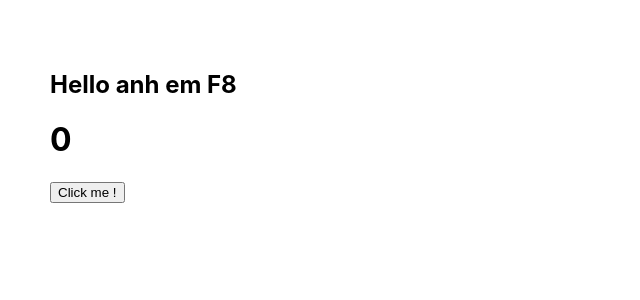
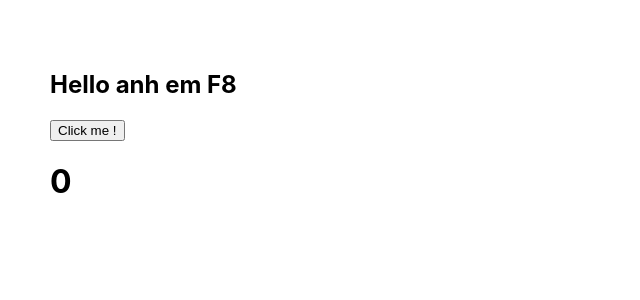
Before and after one commit to DaiCatPhan/Hooks, a React (Create React App) app: page / in a window 1280 px wide. Shown: the top 300 px of the page, without its empty margins (0-640 px from the left). Built offline with nearby package versions, Linux system fonts and the light colour scheme.

Commit message:
68. useCallback hook

```diff
--- a/src/App.jsx
+++ b/src/App.jsx
@@ -1,4 +1,4 @@
-import {  useState } from "react";
+import {  useCallback, useState } from "react";
 import Content from "./Content";
 
 
@@ -6,17 +6,31 @@ function App() {
 
   const [count , setCount] = useState(0)
 
-  const handleIncrease = () => {
-      setCount(prev => prev + 1)
-  }
+  const handleIncrease = useCallback(() => {
+    setCount(prev => prev + 1)
+  },[])
 
   return (
     <div className="App" style={{padding:50}}>
-      <Content/>
+      <Content onIncrease={handleIncrease}/>
       <h1 >{count}</h1>
-      <button onClick={handleIncrease}>Click me !</button>
     </div>
   );
 }
 
 export default App;
+
+// useCallback : tránh lặp lại những cái hàm  không cần thiết khi truyền props cho component con
+// Phải sài react memo thì mới dùng useCallback
+
+// lần 1 thì hàm handleIncrease được tạo ra và tham chiếu vào ô nhớ 1
+// khi bấm button thì setCount , chạy lại từ đầu và tạo ra function handleIncrease lại thì tham chiếu vào ô nhớ mới là 2
+// bên Content thằng memo nó đón đâu và so sánh  props là onIncrease bằng toán tử ===
+// thì 2 thằng có tham chiếu khác nhau nên nó tưởng là props hay đổi nên render lại
+
+
+// Khi sài thằng useCallback(callback , []) khi mà tạo hàm thì nó tham chiếu vào ô nhớ 1
+// Thì nó trả về tham chiếu 1 đó cho useCallback lưu ra ngoài component luôn , tự nó lưu
+// sau đó nó return lại cái tham chiếu đó cho biến handleIncrease
+// mà cái [deps] trống thì nó trả về tham chiếu trước đó
+// Nên tham chiếu được thêm vào không thay đổi thì k render lại
--- a/src/Content.jsx
+++ b/src/Content.jsx
@@ -1,18 +1,18 @@
 import { memo } from "react";
 
-function Content() {
+function Content({onIncrease}) {
     console.log('re-render');
 
 
     return (
         <>
            <h2>Hello anh em F8</h2>
+            <button onClick={onIncrease}>Click me !</button>
         </>
      );
 }
 
 export default memo(Content);
 
-// memo check các props của component Content xem nó có thay đỏi hay không
-// Nếu có thay đổi thì nó render lại component Content
-// Nếu k thay đổi thì nó khong render lại Content
+// useCallback : tránh tạo ra những cái hàm mới không cần thiết trong component của bạn
+// Phải sài react memo thì mới dùng useCallback
```
